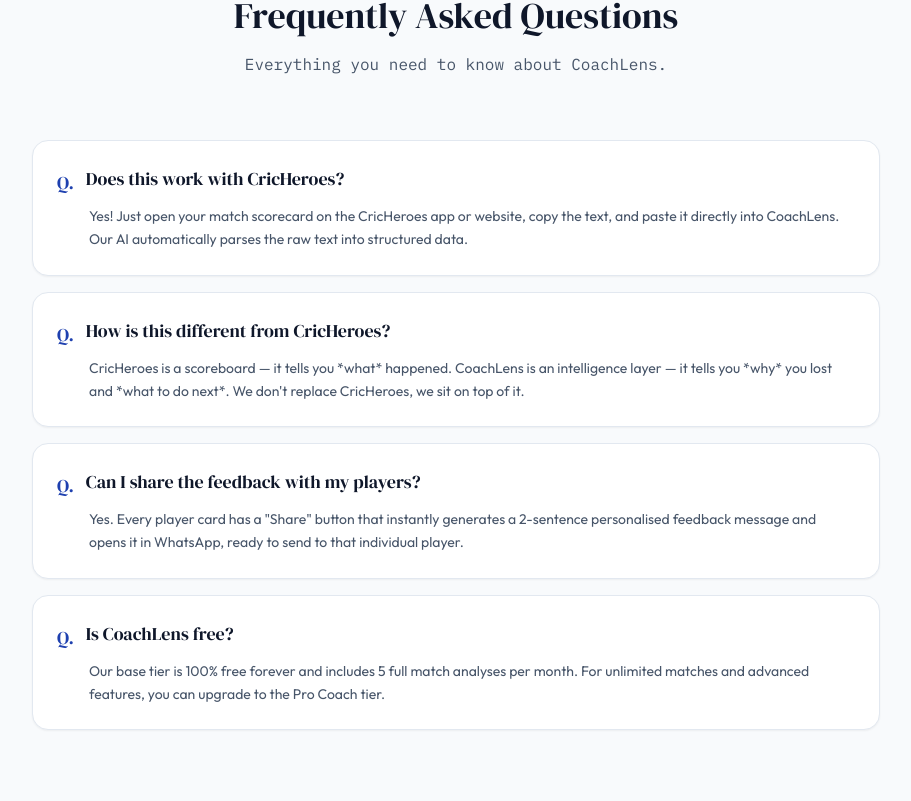
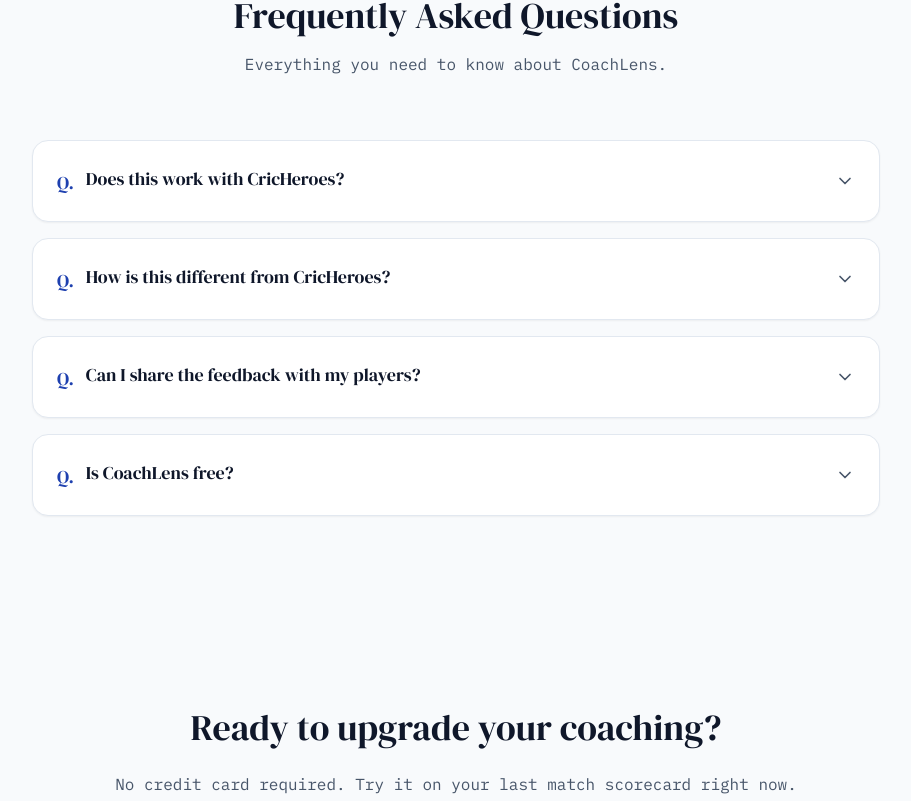
Before and after one commit to ShivamGawade-XS/CoachLens, a React (Vite) app: page / in a window 1280 px wide. Shown: the part 1319-2120 px from the top of the page, without its empty margins (184-1095 px from the left). Built offline with nearby package versions, Linux system fonts and the light colour scheme; no server answers.

Commit message:
feat: convert FAQ section to interactive collapsible dropdowns

```diff
--- a/src/pages/LandingPage.jsx
+++ b/src/pages/LandingPage.jsx
@@ -1,6 +1,34 @@
-import React from 'react';
+import React, { useState } from 'react';
 import { Link } from 'react-router-dom';
-import { ChevronRight, Zap, Target, Shield, ArrowRight } from 'lucide-react';
+import { ChevronRight, Zap, Target, Shield, ArrowRight, ChevronDown } from 'lucide-react';
+
+function FAQItem({ question, answer }) {
+  const [isOpen, setIsOpen] = useState(false);
+  return (
+    <div
+      className="bg-surface1 border border-border shadow-sm p-6 rounded-2xl cursor-pointer hover:shadow-md transition-all"
+      onClick={() => setIsOpen(!isOpen)}
+    >
+      <div className="flex items-center justify-between gap-4">
+        <h3 className="text-lg font-display text-textPrimary flex items-start gap-3 mb-0">
+          <span className="text-accent mt-1">Q.</span>
+          {question}
+        </h3>
+        <ChevronDown
+          className={`text-textSecondary transition-transform duration-300 ${isOpen ? 'rotate-180' : ''}`}
+          size={20}
+        />
+      </div>
+      <div
+        className={`overflow-hidden transition-all duration-300 ${isOpen ? 'max-h-96 opacity-100 mt-4' : 'max-h-0 opacity-0'}`}
+      >
+        <p className="text-sm text-textSecondary leading-relaxed pl-8">
+          {answer}
+        </p>
+      </div>
+    </div>
+  );
+}
 
 export default function LandingPage() {
   return (
@@ -91,49 +119,22 @@
           </div>
 
           <div className="space-y-4">
-            {/* FAQ 1 */}
-            <div className="bg-surface1 border border-border shadow-sm p-6 rounded-2xl">
-              <h3 className="text-lg font-display text-textPrimary mb-2 flex items-start gap-3">
-                <span className="text-accent mt-1">Q.</span>
-                Does this work with CricHeroes?
-              </h3>
-              <p className="text-sm text-textSecondary leading-relaxed pl-8">
-                Yes! Just open your match scorecard on the CricHeroes app or website, copy the text, and paste it directly into CoachLens. Our AI automatically parses the raw text into structured data.
-              </p>
-            </div>
-
-            {/* FAQ 2 */}
-            <div className="bg-surface1 border border-border shadow-sm p-6 rounded-2xl">
-              <h3 className="text-lg font-display text-textPrimary mb-2 flex items-start gap-3">
-                <span className="text-accent mt-1">Q.</span>
-                How is this different from CricHeroes?
-              </h3>
-              <p className="text-sm text-textSecondary leading-relaxed pl-8">
-                CricHeroes is a scoreboard — it tells you *what* happened. CoachLens is an intelligence layer — it tells you *why* you lost and *what to do next*. We don't replace CricHeroes, we sit on top of it.
-              </p>
-            </div>
-
-            {/* FAQ 3 */}
-            <div className="bg-surface1 border border-border shadow-sm p-6 rounded-2xl">
-              <h3 className="text-lg font-display text-textPrimary mb-2 flex items-start gap-3">
-                <span className="text-accent mt-1">Q.</span>
-                Can I share the feedback with my players?
-              </h3>
-              <p className="text-sm text-textSecondary leading-relaxed pl-8">
-                Yes. Every player card has a "Share" button that instantly generates a 2-sentence personalised feedback message and opens it in WhatsApp, ready to send to that individual player.
-              </p>
-            </div>
-
-            {/* FAQ 4 */}
-            <div className="bg-surface1 border border-border shadow-sm p-6 rounded-2xl">
-              <h3 className="text-lg font-display text-textPrimary mb-2 flex items-start gap-3">
-                <span className="text-accent mt-1">Q.</span>
-                Is CoachLens free?
-              </h3>
-              <p className="text-sm text-textSecondary leading-relaxed pl-8">
-                Our base tier is 100% free forever and includes 5 full match analyses per month. For unlimited matches and advanced features, you can upgrade to the Pro Coach tier.
-              </p>
-            </div>
+            <FAQItem
+              question="Does this work with CricHeroes?"
+              answer="Yes! Just open your match scorecard on the CricHeroes app or website, copy the text, and paste it directly into CoachLens. Our AI automatically parses the raw text into structured data."
+            />
+            <FAQItem
+              question="How is this different from CricHeroes?"
+              answer="CricHeroes is a scoreboard — it tells you *what* happened. CoachLens is an intelligence layer — it tells you *why* you lost and *what to do next*. We don't replace CricHeroes, we sit on top of it."
+            />
+            <FAQItem
+              question="Can I share the feedback with my players?"
+              answer="Yes. Every player card has a &quot;Share&quot; button that instantly generates a 2-sentence personalised feedback message and opens it in WhatsApp, ready to send to that individual player."
+            />
+            <FAQItem
+              question="Is CoachLens free?"
+              answer="Our base tier is 100% free forever and includes 5 full match analyses per month. For unlimited matches and advanced features, you can upgrade to the Pro Coach tier."
+            />
           </div>
         </div>
       </section>
```
